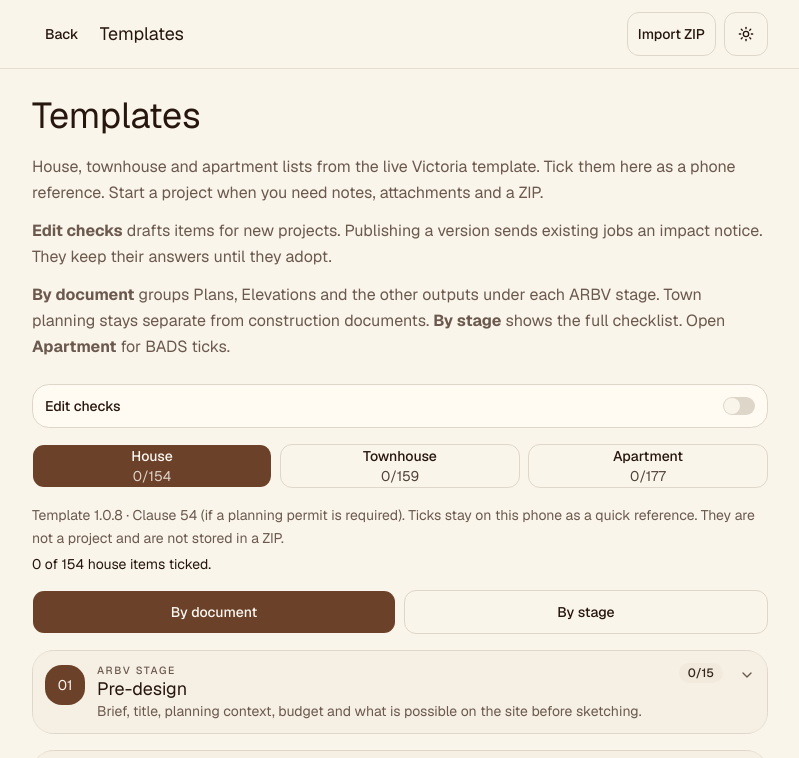
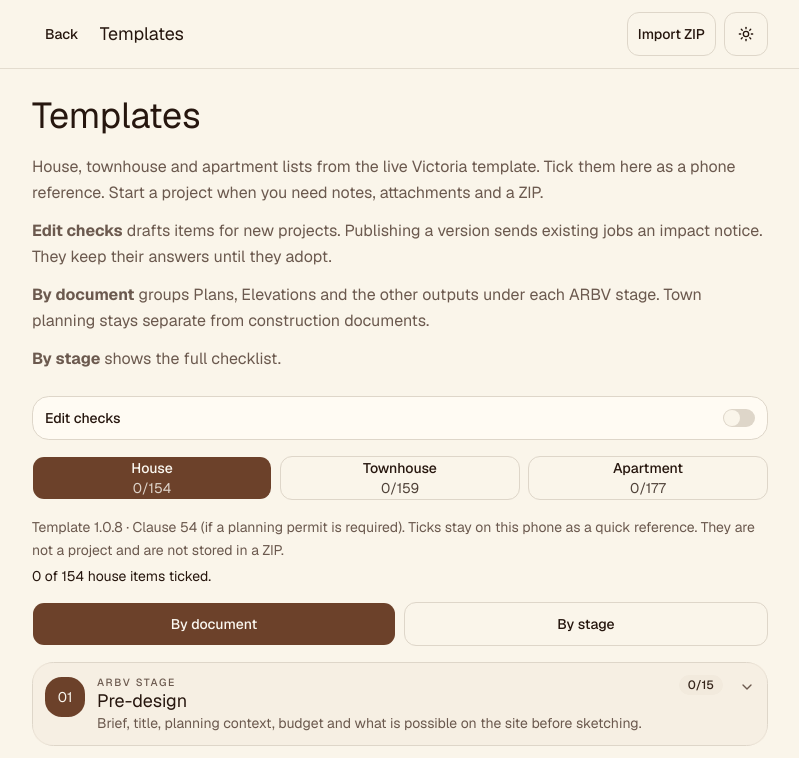
Before and after one commit to benresonance-star/archicheck, a Next.js app: page /templates in a window 1280 px wide. Shown: the top 758 px of the page, without its empty margins (240-1039 px from the left). Built offline with nearby package versions, Linux system fonts and the light colour scheme.

Commit message:
Split By stage onto its own Templates intro line
Drop the BADS sentence from the page description.

Co-authored-by: benresonance <benresonance@gmail.com>

```diff
--- a/src/app/templates/page.tsx
+++ b/src/app/templates/page.tsx
@@ -30,8 +30,10 @@ export default async function TemplatesPage({
             <p>
               <strong>By document</strong> groups Plans, Elevations and the
               other outputs under each ARBV stage. Town planning stays separate
-              from construction documents. <strong>By stage</strong> shows the
-              full checklist. Open <strong>Apartment</strong> for BADS ticks.
+              from construction documents.
+            </p>
+            <p>
+              <strong>By stage</strong> shows the full checklist.
             </p>
           </div>
         </section>
```
